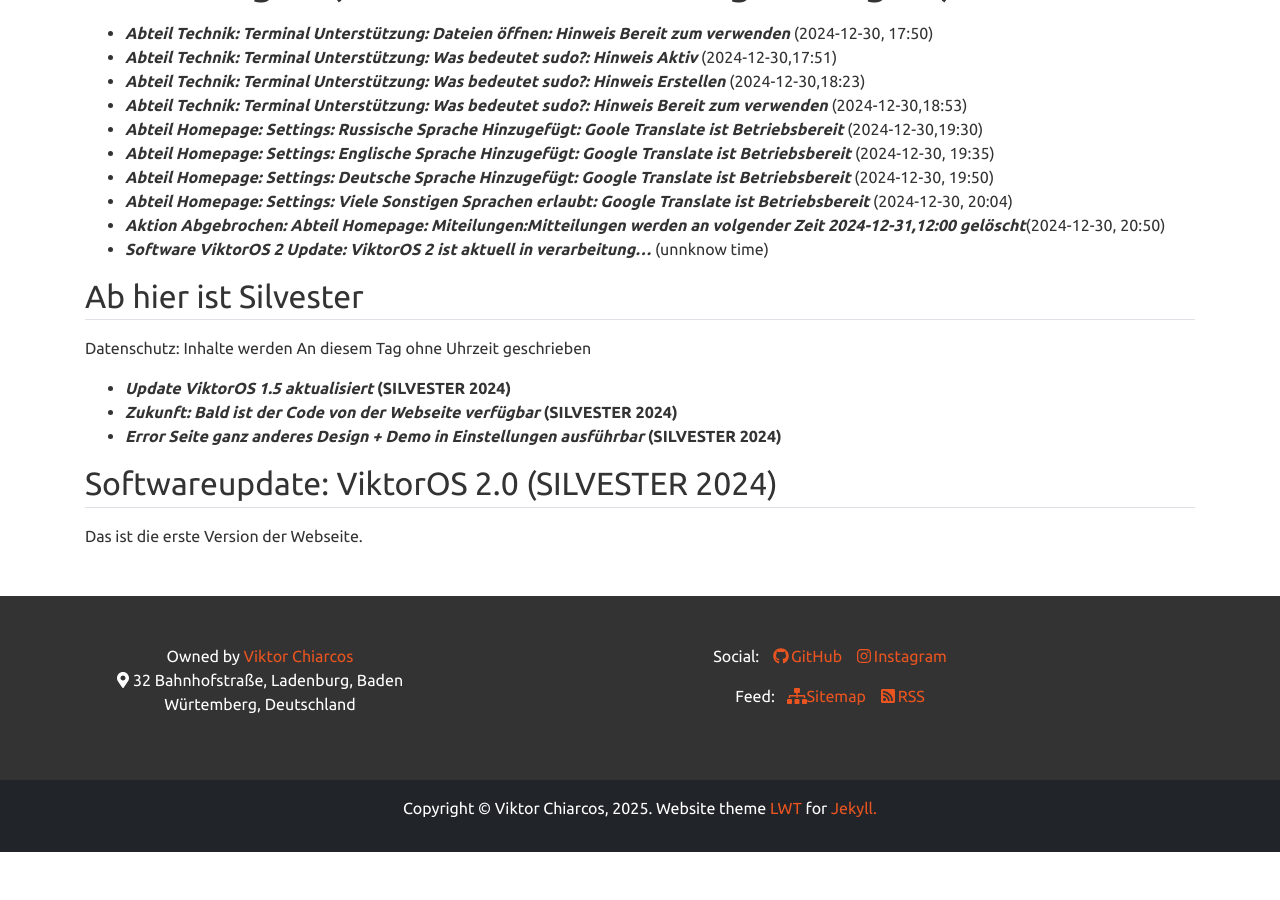
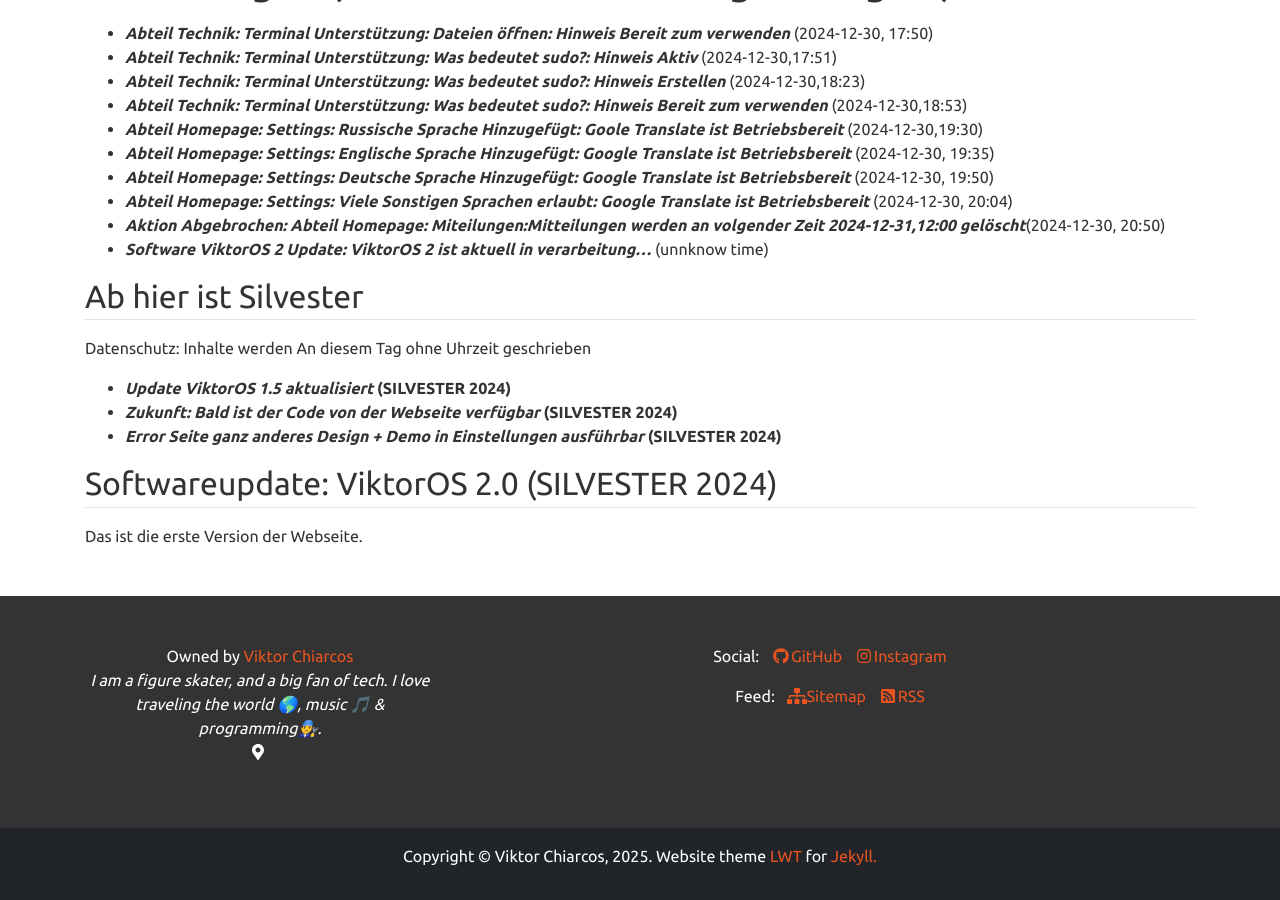
Before and after one commit to viktor-chiarcos/viktor-chiarcos.github.io, a Jekyll site: the page built from index.md, in a window 1280 px wide and 900 px high, scrolled down 2972 px. Built offline with Jekyll 4.4.1, drawn with Linux system fonts in a browser that asks for light colours; before the commit the page ends 3824 px from its top, so only the background shows below that.

Commit message:
Update nav.yml

```diff
--- a/_data/nav.yml
+++ b/_data/nav.yml
@@ -48,8 +48,7 @@ footer:
   - owner: "Viktor Chiarcos"
     url: "https://github.com/viktor-chiarcos"
     description: "" # tool tip for your url
-    bio: "" # short bio
-    address: "32 Bahnhofstraße, Ladenburg, Baden Würtemberg, Deutschland"
+    bio: "I am a figure skater, and a big fan of tech. I love traveling the world 🌎, music 🎵 & programming🧑‍🔧." # short bio
   - social:
     - label: "GitHub"
       icon: "fab fa-fw fa-github"
```
